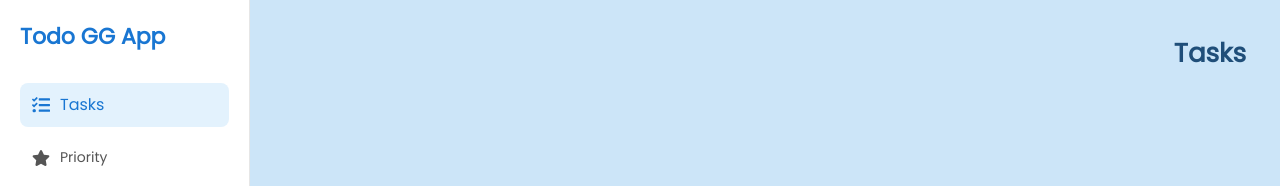
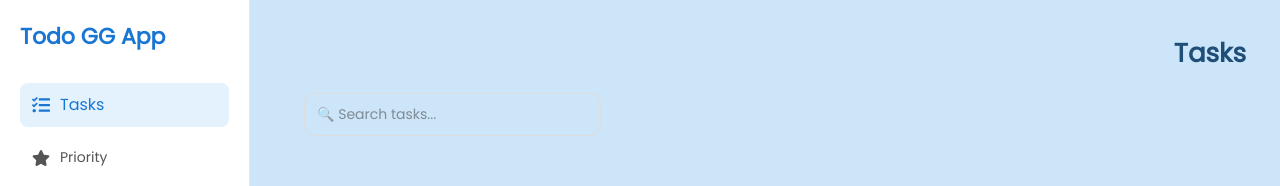
Before and after one commit to Lunad129/TODO, a React (Vite) app in the folder frontend/: page / in a window 1280 px wide. Shown: the top 186 px of the page. Built offline with nearby package versions, Linux system fonts and the light colour scheme.

Commit message:
feat: add search functionality to filter tasks by text input

```diff
--- a/frontend/src/pages/Tasks.css
+++ b/frontend/src/pages/Tasks.css
@@ -14,6 +14,7 @@
 
   text-align: right;
   margin-bottom: 20px;
+
 }
 
 /* ================= INPUT BOX ================= */
--- a/frontend/src/pages/Tasks.jsx
+++ b/frontend/src/pages/Tasks.jsx
@@ -1,5 +1,7 @@
 import { useState } from "react";
 import "./Tasks.css";
+
+//icons
 import { FiPlus } from "react-icons/fi";
 import { FaEdit, FaTrash } from "react-icons/fa";
 import { FaStar, FaRegStar } from "react-icons/fa";
@@ -11,7 +13,7 @@ function Tasks() {
   const [dueDate, setDueDate] = useState("");
   const [tasks, setTasks] = useState([]);
   const [editIndex, setEditIndex] = useState(null);
-
+  const [search, setSearch] = useState("");
 
   //functions all
 
@@ -80,6 +82,13 @@ function Tasks() {
   setTasks(newTasks);
 };
 
+  //search function
+  const filteredTasks = search.trim() === ""
+      ? tasks
+      : tasks.filter((t) =>
+          t.text.toLowerCase().includes(search.toLowerCase())
+        );
+
 
   return (
   <>
@@ -88,7 +97,12 @@ function Tasks() {
     <h1 className="head">Tasks</h1>
 
     <div className="search-container">
-
+        <input
+          type="text"
+          placeholder="🔍 Search tasks..."
+          value={search}
+          onChange={(e) => setSearch(e.target.value)}
+        />
     </div>
 
 
@@ -114,7 +128,7 @@ function Tasks() {
     </div>
 
     <div className="task-container">
-        {tasks.map((t, index) => (
+        {filteredTasks.map((t, index) => (
           <div key={index} className="task-card">
               <div>
                   {t.text}
```
